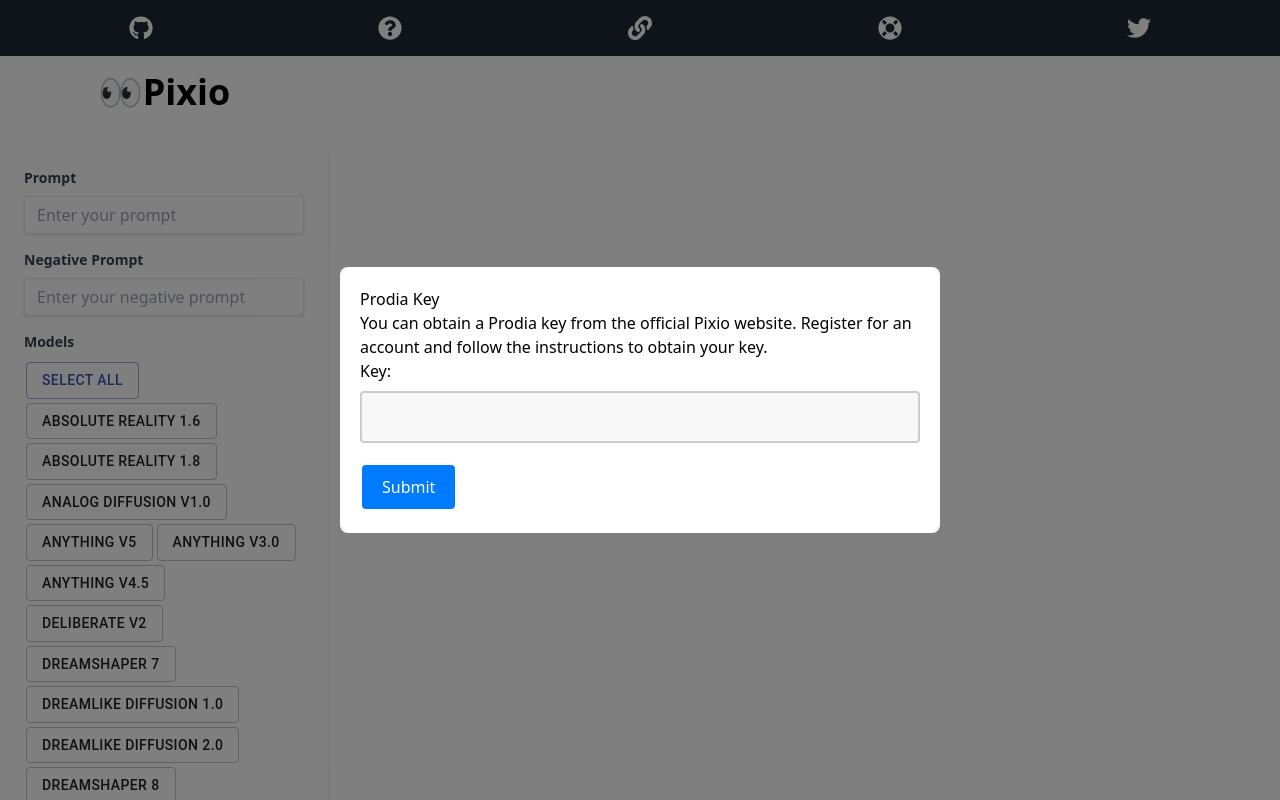
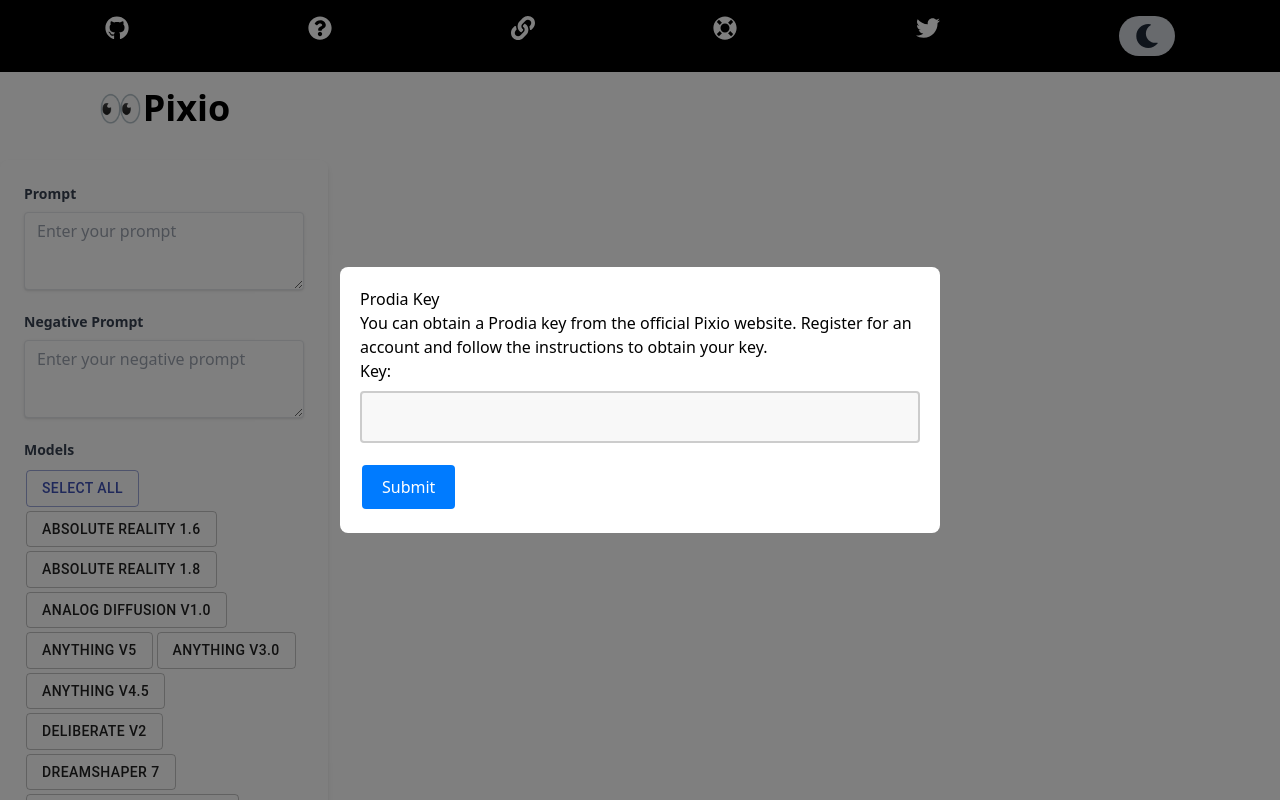
Before and after one commit to Tech-in-Schools-Initiative/pixio-community-lite-edition, a Next.js app: page / in a window 1280 px wide. Shown: the top 800 px of the page. Built offline with nearby package versions, Linux system fonts and the light colour scheme.

Commit message:
dark mode

```diff
--- a/pages/index.tsx
+++ b/pages/index.tsx
@@ -1,5 +1,5 @@
 require('dotenv').config()
-import { FaGithub, FaQuestionCircle, FaLink, FaLifeRing, FaTwitter } from 'react-icons/fa';
+import {  FaSun, FaMoon, FaGithub, FaQuestionCircle, FaLink, FaLifeRing, FaTwitter } from 'react-icons/fa';
 import { useState, useEffect } from 'react';
 import axios from 'axios';
 import Lightbox from 'react-image-lightbox';
@@ -96,6 +96,16 @@
 
 export default function HomePage() {
   const [prodiaKey, setProdiaKey] = useState('');
+  const [darkMode, setDarkMode] = useState(false);
+    // Handle dark mode changes
+    useEffect(() => {
+      if (darkMode) {
+        document.documentElement.classList.add('dark');
+      } else {
+        document.documentElement.classList.remove('dark');
+      }
+    }, [darkMode]);
+
   const [showProdiaKeyModal, setShowProdiaKeyModal] = useState(true); // Add this line
   useEffect(() => {
     const storedKey = localStorage.getItem('PRODIA_KEY');
@@ -262,13 +272,12 @@
       setLightboxOpen(false);
     }
   };
-
   return (
-    <div className="flex flex-col items-start min-h-screen w-full py-0"> {/* Removed py-2 */}
-
+  <div className={`flex flex-col items-start min-h-screen w-full py-0 ${darkMode ? 'dark' : ''}`}>
+  {/* Dark mode toggle button */}
       {showProdiaKeyModal && <ProdiaKeyModal setProdiaKey={setProdiaKey} setShowProdiaKeyModal={setShowProdiaKeyModal} />}
 
-      <header className="w-full p-4 mb-4 bg-gray-800 text-white flex justify-around">
+      <header className="w-full p-4 mb-4 bg-black text-white flex justify-around">
       {/* Icons */}
         <a href="https://github.com/Tech-in-Schools-Inititaitive/pixio-community-lite-edition" target="_blank" rel="noopener noreferrer">
           <FaGithub size={24} />
@@ -285,11 +294,16 @@
         <a href="https://x.com/tsi_org" target="_blank" rel="noopener noreferrer">
           <FaTwitter size={24} />
         </a>
+
+  <button onClick={() => setDarkMode(!darkMode)} className="bg-gray-300 dark:bg-gray-700 text-gray-800 dark:text-gray-300 px-4 py-2 rounded-full hover:bg-gray-400 dark:hover:bg-gray-600 transition-all duration-300">
+    {darkMode ? '' : ''} {darkMode ? <FaSun size={24} /> : <FaMoon size={24} />}
+  </button>
+
       </header>
 
       <div className="flex flex-col lg:flex-row w-full">
         {/* Left Side (UI/UX Inputs) */}
-        <div className="w-3/10 pr-2">
+        <div className={`w-3/10 pr-2 ${darkMode ? 'bg-gray-800' : 'bg-white'}`}>
         <h1 className="text-4xl font-bold mb-8 text-center">👀Pixio</h1>
           {error && <p className="text-red-500 mb-4">{error}</p>}
 
@@ -300,30 +314,33 @@
   <label className="block text-gray-700 text-sm font-bold mb-2" htmlFor="prompt">
     Prompt
   </label>
-                <input
-                  type="text"
+  <textarea
   value={prompt}
   onChange={(event) => setPrompt(event.target.value)}
   placeholder="Enter your prompt"
-                  className="shadow appearance-none border rounded w-full py-2 px-3 text-gray-700 leading-tight focus:outline-none focus:shadow-outline"
+  className={`shadow appearance-none border rounded w-full py-2 px-3 leading-tight focus:outline-none focus:shadow-outline ${darkMode ? 'text-white' : 'text-gray-700'}`}
+  style={darkMode ? { backgroundColor: '#262626' } : {}}
   id="prompt"
+  rows={3}
 />
 </div>
-
-              {/* Negative Prompt Input */}
 <div className="mb-4">
   <label className="block text-gray-700 text-sm font-bold mb-2" htmlFor="negative-prompt">
     Negative Prompt
   </label>
-                <input
-                  type="text"
+  <textarea
   value={negativePrompt}
   onChange={(event) => setNegativePrompt(event.target.value)}
   placeholder="Enter your negative prompt"
-                  className="shadow appearance-none border rounded w-full py-2 px-3 text-gray-700 leading-tight focus:outline-none focus:shadow-outline"
+  className={`shadow appearance-none border rounded w-full py-2 px-3 leading-tight focus:outline-none focus:shadow-outline ${darkMode ? 'text-white' : 'text-gray-700'}`}
+  style={darkMode ? { backgroundColor: '#262626' } : {}}
   id="negative-prompt"
+  rows={3}
 />
 </div>
+
+
+
 
               {/* Model Selection */}
               <div className="mb-4">
@@ -343,13 +360,18 @@
   <Button
     key={model}
     variant={selectedModels.includes(model) ? "contained" : "outlined"}
-                      color={selectedModels.includes(model) ? "primary" : "default"}
+    style={{
+      backgroundColor: selectedModels.includes(model) && darkMode ? '#3c3c3c' : '',
+      color: selectedModels.includes(model) && darkMode ? 'white' : '',
+    }}
     onClick={() => toggleModelSelection(model)}
     className="m-1"
   >
     {model}
   </Button>
 ))}
+
+
                 </div>
               </div>
 
--- a/styles/index.css
+++ b/styles/index.css
@@ -4,6 +4,35 @@
 
 .xl\:grid-cols-5 {
     grid-template-columns: repeat(4,minmax(0,1fr))!important;
+}
+.dark {
+  background-color: #1b1b1b;
+  color: #f0f0f0;
+}
+.bg-gray-800 {
+  --tw-bg-opacity: 1;
+  background-color: #1b1b1b;
+}
+.dark .bg-white {
+  --tw-bg-opacity: 1;
+  background-color: #1b1b1b !important;
+}
+
+
+.dark .text-gray-700 {
+  --tw-text-opacity: 1;
+  color: white;
+}
+
+.dark input,
+.dark select,
+.dark button {
+  background-color: #1b1b1b;
+  color: #f0f0f0;
+}
+
+.dark a {
+  color: #a1a1a1;
 }
 
 
```
Also changed, not shown: pages/api/generateImage.ts (+1 -1 lines). Lines whose indentation alone changed are shown as unchanged.
